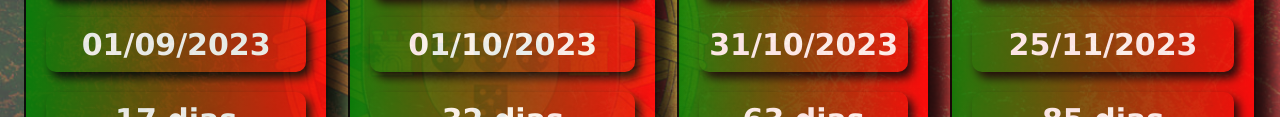
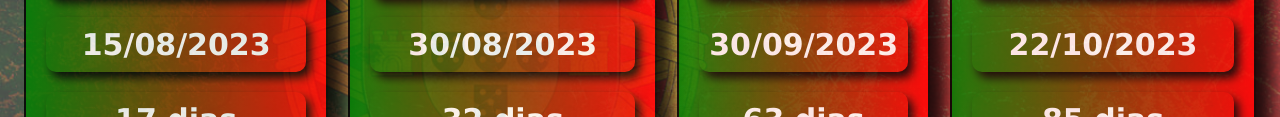
Before and after one commit to mgomesr/contagem-portugal, a plain HTML site: page index.html in a window 1280 px wide. Shown: the part 356-473 px from the top of the page. Drawn offline with Linux system fonts and the light colour scheme.

Commit message:
Update index.html

```diff
--- a/index.html
+++ b/index.html
@@ -16,7 +16,7 @@
                     <h1>Anúncio Saída</h1>
                 </div>
                 <div class="descricao-data">
-                    <h1 class="data-1">01/09/2023</h1>
+                    <h1 class="data-1">15/08/2023</h1>
                 </div>
                 <div class="descricao-dias">
                     <h1><span class="description-1">00</span> dias</h1>
@@ -27,7 +27,7 @@
                     <h1>Início do Aviso</h1>
                 </div>
                 <div class="descricao-data">
-                    <h1 class="data-2">01/10/2023</h1>
+                    <h1 class="data-2">30/08/2023</h1>
                 </div>
                 <div class="descricao-dias">
                     <h1><span class="description-2">00</span> dias</h1>
@@ -38,7 +38,7 @@
                     <h1>Último Dia</h1>
                 </div>
                 <div class="descricao-data">
-                    <h1 class="data-3">31/10/2023</h1>
+                    <h1 class="data-3">30/09/2023</h1>
                 </div>
                 <div class="descricao-dias">
                     <h1><span class="description-3">00</span> dias</h1>
@@ -49,7 +49,7 @@
                     <h1>Viagem de Ida</h1>
                 </div>
                 <div class="descricao-data">
-                    <h1 class="data-4">25/11/2023</h1>
+                    <h1 class="data-4">22/10/2023</h1>
                 </div>
                 <div class="descricao-dias">
                     <h1><span class="description-4">00</span> dias</h1>
```
